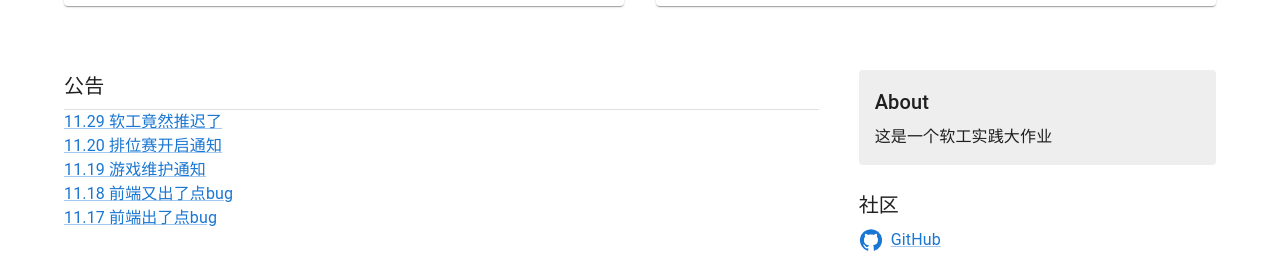
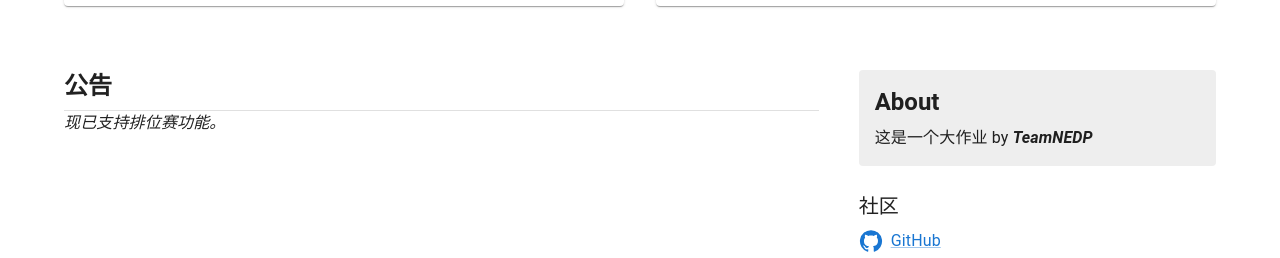
Before and after one commit to nishiyigeyigejieduizuoye/valyria-frontend, a React (Vite) app: page / in a window 1280 px wide. Shown: the part 531-789 px from the top of the page. Built offline with nearby package versions, Linux system fonts and the light colour scheme; no server answers.

Commit message:
modify home battle and contest page

```diff
--- a/src/pages/Battle/index.jsx
+++ b/src/pages/Battle/index.jsx
@@ -12,7 +12,7 @@ import Rightbar from './Component/Rightbar'
 import LabelOutlinedIcon from '@mui/icons-material/LabelOutlined';
 import { styled } from '@mui/material/styles';
 import Grid from '@mui/material/Grid'
-import Button from '@mui/material/Button'
+import { Button, ButtonGroup } from '@mui/material'
 import Paper from '@mui/material/Paper';
 
 import Box from '@mui/material/Box';
@@ -45,7 +45,6 @@ function draw(i, j, size, type, soldiers) {
 
 const Judge = (props) => {
   const tick = props.tick;
-  console.log(tick);
 
   useEffect(() => {
     if (tick >= ticks.length) return;
@@ -54,7 +53,6 @@ const Judge = (props) => {
     }
     for (const change of ticks[tick].changes) {
       //更新地图指定格的状态
-      console.log(ticks[tick].changes.length);
       map.grids[change.x * map.width + change.y].type = change.grid.type;
       map.grids[change.x * map.width + change.y].soldiers =
         change.grid.soldiers;
@@ -340,17 +338,17 @@ const App = (props) => {
   const [auto, setAuto] = useState(false);
   const [speed, setSpeed] = useState(1);
   const handleSliderChange = (event, newValue) => {
-    setSpeed(newValue);
+    setTick(newValue);
   };
 
   const handleInputChange = (event) => {
-    setSpeed(event.target.value === '' ? '' : Number(event.target.value));
+    setTick(event.target.value === '' ? '' : Number(event.target.value));
   };
   const handleBlur = () => {
-    if (speed < 1) {
-      setSpeed(1);
-    } else if (speed > 20) {
-      setSpeed(20);
+    if (tick < 1) {
+      setTick(1);
+    } else if (tick > ticks.length) {
+      setSpeed(ticks.length);
     }
   };
 
@@ -374,7 +372,7 @@ const App = (props) => {
 
       <Grid container rowSpacing={3}>
 
-        <Rightbar id={b_user_id}></Rightbar>
+        <Rightbar id={r_user_id}></Rightbar>
         <Grid item xs={12} sm={12} md={7} >
           <Paper
             sx={{
@@ -390,13 +388,18 @@ const App = (props) => {
             }}
           >
 
+            <Grid container rowSpacing={7}  >
+              <Grid>
+                <Stage width={700} height={450}>
+                  <Layer>
+                    <Board />
+                    <Game tick={tick} />
+                  </Layer>
+                </Stage>
+              </Grid>
+              <Grid item md={12}></Grid>
+            </Grid>
 
-            <Stage width={1100} height={450}>
-              <Layer>
-                <Board />
-                <Game tick={tick} />
-              </Layer>
-            </Stage>
 
             <Grid container spacing={2} >
               <Grid item>
@@ -404,17 +407,17 @@ const App = (props) => {
               </Grid>
               <Grid item md>
                 <Slider
-                  value={typeof speed === 'number' ? speed : 0}
+                  value={typeof tick === 'number' ? tick : 0}
                   step={1}
                   min={1}
-                  max={20}
+                  max={ticks.length}
                   onChange={handleSliderChange}
                 // aria-label="Small"
                 />
               </Grid>
               <Grid item>
                 <Input
-                  value={speed}
+                  value={tick}
                   size="small"
                   onChange={handleInputChange}
                   onBlur={handleBlur}
@@ -427,19 +430,25 @@ const App = (props) => {
                   }}
                 />
               </Grid>
-              <Grid item>
-                <Button variant="contained" onClick={() => { setAuto(!auto); }}
-                >{auto ? "关闭自动播放" : "开启自动播放"}</Button></Grid>
-              <Grid item md='12'></Grid>
 
             </Grid>
-
+            <Grid container justifyContent="center">
+              <Grid item>
+                <ButtonGroup variant="contained" aria-label="outlined primary button group">
+                  <Button onClick={() => { setSpeed(1), console.log(speed) }}>X1</Button>
+                  <Button onClick={() => setSpeed(5)}>X5</Button>
+                  <Button onClick={() => { setSpeed(10), console.log(speed) }}>X10</Button>
+                  <Button variant="contained" onClick={() => { setAuto(!auto); }}
+                  >{auto ? "停止播放" : "开启播放"}</Button>
+                </ButtonGroup>
+              </Grid>
+            </Grid>
           </Paper>
 
 
         </Grid>
 
-        <Rightbar id={r_user_id}></Rightbar>
+        <Rightbar id={b_user_id}></Rightbar>
       </Grid>
     </>
   );
@@ -454,7 +463,6 @@ const Battle = () => {
   useEffect(() => {
     (async () => {
       let data = await get_games_details(contestId);
-      console.log(data);
       map = data.data.map;
       ticks = data.data.ticks;
       setLoading(false);
--- a/src/pages/Contest/GameList/index.jsx
+++ b/src/pages/Contest/GameList/index.jsx
@@ -63,6 +63,7 @@ function Row(props) {
       <TableRow sx={{
         backgroundSize: 'cover',
         backgroundPosition: 'center',
+        opacity: 0.9,
         backgroundImage:
           row.result == null ? `url(${greyicon})` :
             row.official ?
@@ -72,16 +73,17 @@ function Row(props) {
                 `url(${redicon})` : `url(${greyicon})`
       }}>
         <TableCell >
+          {row.status == "finished" ?
             <IconButton
               aria-label="expand row"
               size="small"
               onClick={() => setOpen(!open)}
             >
               {open ? <KeyboardArrowUpIcon /> : <KeyboardArrowDownIcon />}
-          </IconButton>
+            </IconButton> : <></>}
         </TableCell>
         <TableCell component="th" scope="row" align="justify">
-          <Chip icon={<AccessTimeIcon />} label={moment(row.date * 1000).format("YYYY-MM-DD HH:mm:ss")} />{" "}
+          <Chip icon={<AccessTimeIcon />} sx={{ 'fontWeight': 'bolder' }} variant="outlined" label={moment(row.date * 1000).format("YYYY-MM-DD HH:mm:ss")} />{""}
         </TableCell>
 
         <TableCell >
@@ -121,7 +123,7 @@ function Row(props) {
         </TableCell>
       </TableRow>
       <TableRow>
-        <TableCell style={{ paddingBottom: 0, paddingTop: 0 }} colSpan={5} sx={{ borderBottom: 1 }}>
+        <TableCell style={{ paddingBottom: 0, paddingTop: 0 }} colSpan={5} >
           <Collapse in={open} timeout="auto" unmountOnExit >
             <Box sx={{ margin: 1 }}>
 
@@ -187,6 +189,7 @@ function Row(props) {
                       variant="contained"
                       endIcon={<SendIcon />}
                       onClick={() => {
+
                         navigate("/");
                       }}
                     >
@@ -270,17 +273,17 @@ export default function GameList() {
         <Table  >
           <TableHead >
             <TableRow >
-              <TableCell sx={{ borderBottom: 1 }} />
-              <TableCell align="justify" sx={{ borderBottom: 1 }} >
+              <TableCell />
+              <TableCell align="justify" >
                 <h2><strong >游戏时间</strong></h2>
               </TableCell>
-              <TableCell sx={{ borderBottom: 1 }}>
+              <TableCell >
                 <h2><strong>游戏结果</strong></h2>
               </TableCell>
-              <TableCell align="center" sx={{ borderBottom: 1 }}>
+              <TableCell align="center" >
                 <h2><strong>游戏状态</strong></h2>
               </TableCell>
-              <TableCell align="center" sx={{ borderBottom: 1 }}>
+              <TableCell align="center" >
                 <h2><strong>比赛类型</strong></h2>
               </TableCell>
             </TableRow>
--- a/src/pages/Home/Component/Main.jsx
+++ b/src/pages/Home/Component/Main.jsx
@@ -18,14 +18,15 @@ function Main(props) {
                 },
             }}
         >
-            <Typography variant="h6" gutterBottom>
-                {title}
+            <Typography variant="h5" gutterBottom>
+                <strong>{title}</strong>
             </Typography>
             <Divider />
             {archives.map((archive) => (
-                <Link display="block" variant="body1" href={archive.url} key={archive.title}>
-                    {archive.title}
-                </Link>
+                <i>{archive.title}</i>
+                // <Link display="block" variant="body1" href={archive.url} key={archive.title}>
+                //     {archive.title}
+                // </Link>
             ))}
 
         </Grid>
--- a/src/pages/Home/Component/Sidebar.jsx
+++ b/src/pages/Home/Component/Sidebar.jsx
@@ -12,10 +12,12 @@ function Sidebar(props) {
     return (
         <Grid item xs={12} md={4}>
             <Paper elevation={0} sx={{ p: 2, bgcolor: 'grey.200' }}>
-                <Typography variant="h6" gutterBottom>
-                    {title}
+                <Typography variant="h5" gutterBottom>
+                    <strong>{title}</strong>
                 </Typography>
-                <Typography>{description}</Typography>
+                <Typography>
+                    这是一个大作业 by <i><strong>TeamNEDP</strong></i>
+                </Typography>
             </Paper>
 
             <Typography variant="h6" gutterBottom sx={{ mt: 3 }}>
--- a/src/pages/Home/index.jsx
+++ b/src/pages/Home/index.jsx
@@ -43,7 +43,7 @@ const featuredPosts = [
 const sidebar = {
   title: 'About',
   description:
-    '这是一个软工实践大作业',
+    '这是一个大作业 by TeamNEDP',
 
   social: [
     { name: 'GitHub', icon: GitHubIcon, url: 'https://github.com/TeamNEDP?tab=repositories' },
@@ -53,11 +53,8 @@ const sidebar = {
 };
 const main = {
   archives: [
-    { title: '11.29 软工竟然推迟了', url: '#' },
-    { title: '11.20 排位赛开启通知', url: '#' },
-    { title: '11.19 游戏维护通知', url: '#' },
-    { title: '11.18 前端又出了点bug', url: '#' },
-    { title: '11.17 前端出了点bug', url: '#' },
+    { title: '现已支持排位赛功能。', url: '#' },
+
   ],
 }
 const theme = createTheme();
```
Lines whose indentation alone changed are shown as unchanged.
